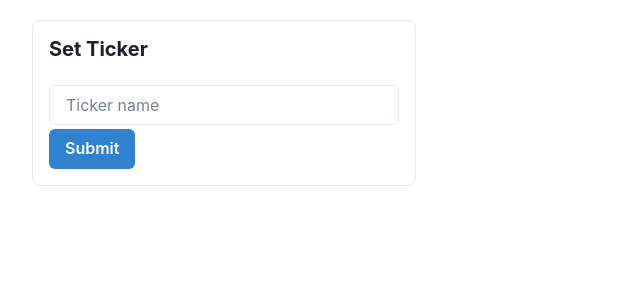
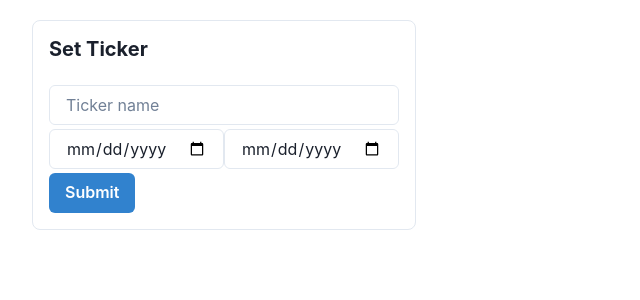
Before and after one commit to ToukoH/treidaus-setti, a React (Create React App) app: page / in a window 1280 px wide. Shown: the top 300 px of the page, without its empty margins (0-640 px from the left). Built offline with nearby package versions, Linux system fonts and the light colour scheme.

Commit message:
date input

```diff
--- a/src/components/TickerInput.jsx
+++ b/src/components/TickerInput.jsx
@@ -1,35 +1,37 @@
 import React, { useState } from 'react'
-import { Box, Input, Heading, Button } from '@chakra-ui/react'
+import { Box, Input, Heading, Button, InputGroup } from '@chakra-ui/react'
 import Axios from 'axios'
-
-function makeId (length) {
-    let result = ''
-    const characters = 'ABCDEFGHIJKLMNOPQRSTUVWXYZabcdefghijklmnopqrstuvwxyz0123456789'
-    const charactersLength = characters.length
-    let counter = 0
-    while (counter < length) {
-        result += characters.charAt(Math.floor(Math.random() * charactersLength))
-        counter += 1
-    }
-    return result
-}
+import CreateId from '../utilities/createId'
 
 function TickerInput () {
-    const [tickerInputField, setTickerInputField] = useState('')
+    const [tickerInputNameField, setTickerInputNameField] = useState('')
+    const [tickerInputStartDate, setTickerInputStartDate] = useState('')
+    const [tickerInputEndDate, setTickerInputEndDate] = useState('')
 
-    const handleChange = (event) => {
-        setTickerInputField(event.target.value)
+    const handleTickerNameChange = (event) => {
+        setTickerInputNameField(event.target.value)
+    }
+    const handleStartDateChange = (event) => {
+        setTickerInputStartDate(event.target.value)
+    }
+
+    const handleEndDateChange = (event) => {
+        setTickerInputEndDate(event.target.value)
     }
 
     const handleSubmit = async () => {
-        const id = makeId(6)
+        const id = CreateId(6)
         const url = `http://127.0.0.1:8000/writeFile/${id}.json`
 
-        const dataObj = JSON.parse('{"str_contents": "{\\"TICKER\\":\\"AAPL\\", \\"INTERVAL\\":\\"1d\\", \\"PERIOD\\":\\"1mo\\"}"}')
-        const contentsObj = JSON.parse(dataObj.str_contents)
-        contentsObj.TICKER = tickerInputField
-        dataObj.str_contents = JSON.stringify(contentsObj)
-        const data = JSON.stringify(dataObj)
+        const postTemplate = {
+            TICKER: tickerInputNameField,
+            START_DATE: tickerInputStartDate,
+            END_DATE: tickerInputEndDate,
+            CLEAR: false
+        }
+
+        const data = JSON.stringify(postTemplate)
+        console.log(data)
         console.log(url)
 
         try {
@@ -58,10 +60,22 @@ function TickerInput () {
                 </Heading>
                 <Input
                     placeholder='Ticker name'
-                    value={tickerInputField}
-                    onChange={handleChange}
+                    value={tickerInputNameField}
+                    onChange={handleTickerNameChange}
                     mt={2}
                 />
+                <InputGroup mt={1}>
+                    <Input
+                        type='date'
+                        value={tickerInputStartDate}
+                        onChange={handleStartDateChange}
+                    />
+                    <Input
+                        type='date'
+                        value={tickerInputEndDate}
+                        onChange={handleEndDateChange}
+                    />
+                </InputGroup>
                 <Button
                     colorScheme='blue'
                     mt={1}
--- /dev/null
+++ b/src/utilities/createId.js
@@ -0,0 +1,13 @@
+function CreateId (length) {
+    let result = ''
+    const characters = 'ABCDEFGHIJKLMNOPQRSTUVWXYZabcdefghijklmnopqrstuvwxyz0123456789'
+    const charactersLength = characters.length
+    let counter = 0
+    while (counter < length) {
+        result += characters.charAt(Math.floor(Math.random() * charactersLength))
+        counter += 1
+    }
+    return result
+}
+
+export default CreateId
```
